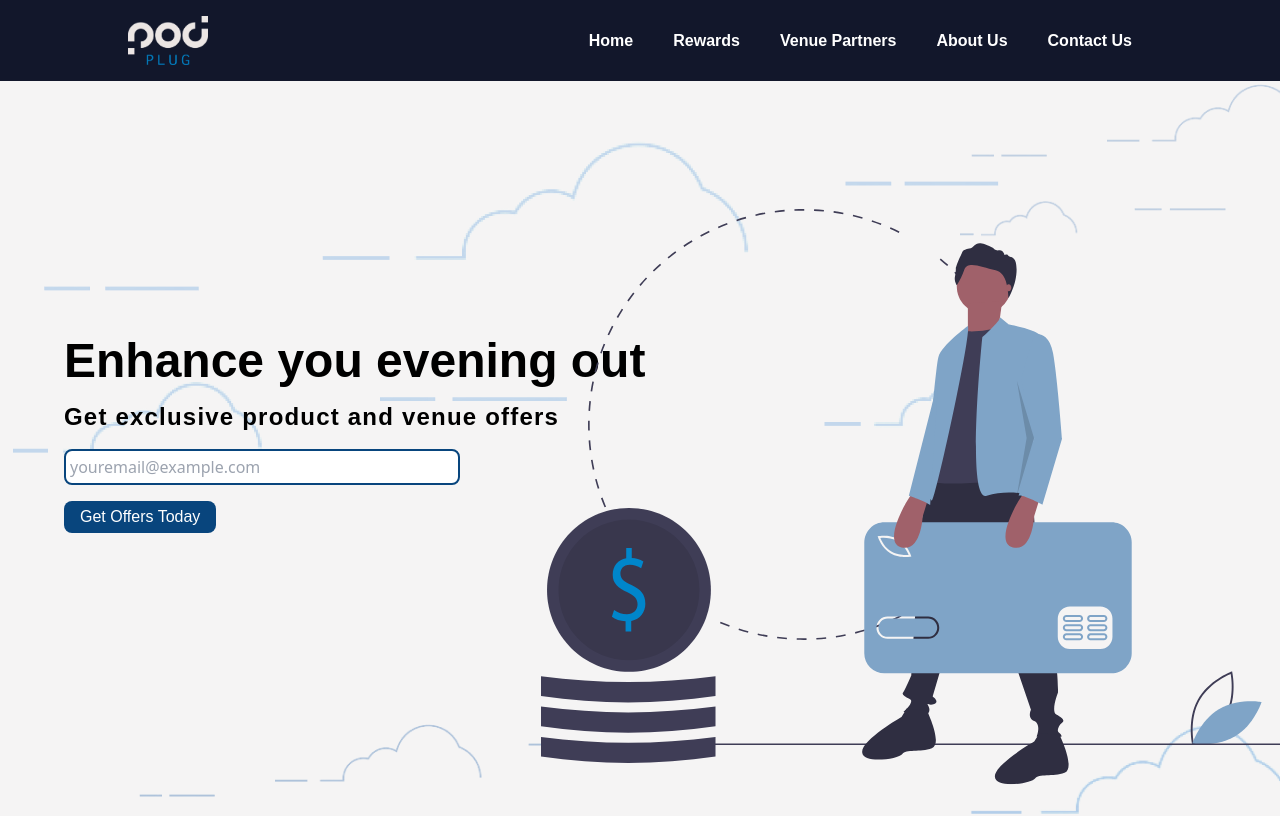
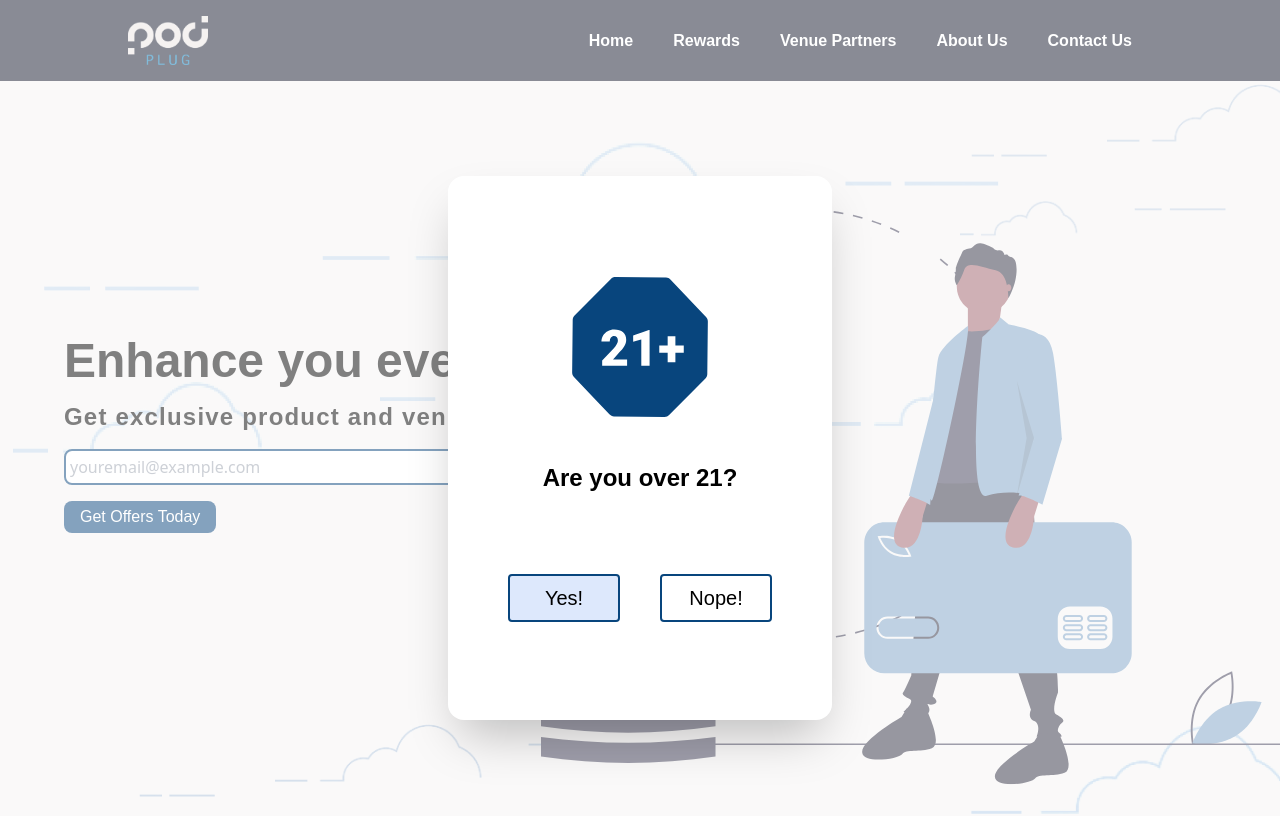
Before and after one commit to Cory-Accardo/pod_plug_main_client, a Next.js app: page /rewards in a window 1280 px wide. Shown: the top 816 px of the page. Built offline with nearby package versions, Linux system fonts and the light colour scheme.

Commit message:
Simple age confirmation

```diff
--- a/pages/_app.tsx
+++ b/pages/_app.tsx
@@ -1,13 +1,79 @@
 import "../styles/globals.css";
 import Head from "next/head";
+import { useCallback, useEffect, useState } from "react";
+
+const COOKIE_NAME = "age-confirmed";
 
 function MyApp({ Component, pageProps }) {
+  const [verified, setVerified] = useState(true);
+
+  useEffect(() => {
+    const cookiePair = document.cookie
+      .split("; ")
+      .find((row) => row.startsWith(COOKIE_NAME));
+    if (cookiePair) {
+      const verifiedCookie = cookiePair.split("=")[1];
+      if (verifiedCookie === "true") {
+        setVerified(true);
+      } else {
+        setVerified(false);
+      }
+    } else {
+      setVerified(false);
+    }
+  }, []);
+
+  const verifyAge = useCallback((old_enough) => {
+    if (old_enough) {
+      setVerified(true);
+      document.cookie = `${COOKIE_NAME}=true`;
+    } else {
+      setVerified(false);
+      document.cookie = `${COOKIE_NAME}=false`;
+      location.href = "https://www.google.com";
+    }
+  }, []);
+
   return (
     <>
       <Head>
         <title>Pod Plug</title>
         <meta name="viewport" content="initial-scale=1.0, width=device-width" />
       </Head>
+      {/* Age popover */}
+      {!verified && (
+        <>
+          <div className="absolute h-full w-full bg-white opacity-50 z-overlay"></div>
+          <div className="fixed top-44 bg-white rounded-2xl w-96 h-136 z-overlay left-1/2 transform -translate-x-1/2 shadow-2xl flex flex-col items-center">
+            <img
+              src="/age.svg"
+              alt="Age 21 warning"
+              className="w-48 mt-16 pt-2"
+            />
+            <div className="font-black font-raleway text-2xl mt-4">
+              Are you over 21?
+            </div>
+            <div className="flex flex-row mt-20">
+              <button
+                className="font-raleway text-xl border-2 border-theme-dark rounded py-2 w-28 bg-button-emphasis hover:bg-button-hover"
+                onClick={() => {
+                  verifyAge(true);
+                }}
+              >
+                Yes!
+              </button>
+              <button
+                className="font-raleway text-xl border-2 border-theme-dark rounded py-2 w-28 ml-10 hover:bg-button-hover"
+                onClick={() => {
+                  verifyAge(false);
+                }}
+              >
+                Nope!
+              </button>
+            </div>
+          </div>
+        </>
+      )}
       <Component {...pageProps} />{" "}
     </>
   );
--- a/tailwind.config.js
+++ b/tailwind.config.js
@@ -15,6 +15,8 @@ module.exports = {
         "background-gray": "#F5F4F4",
         "title-blue-dark": "#12172B",
         "title-blue-light": "#08457D",
+        "button-emphasis": "#DDE8FC",
+        "button-hover": "#80A6E0",
       },
       fontFamily: {
         raleway: ["Raleway", "sans-serif"],
```
Also changed, not shown: public/age.svg (added).
